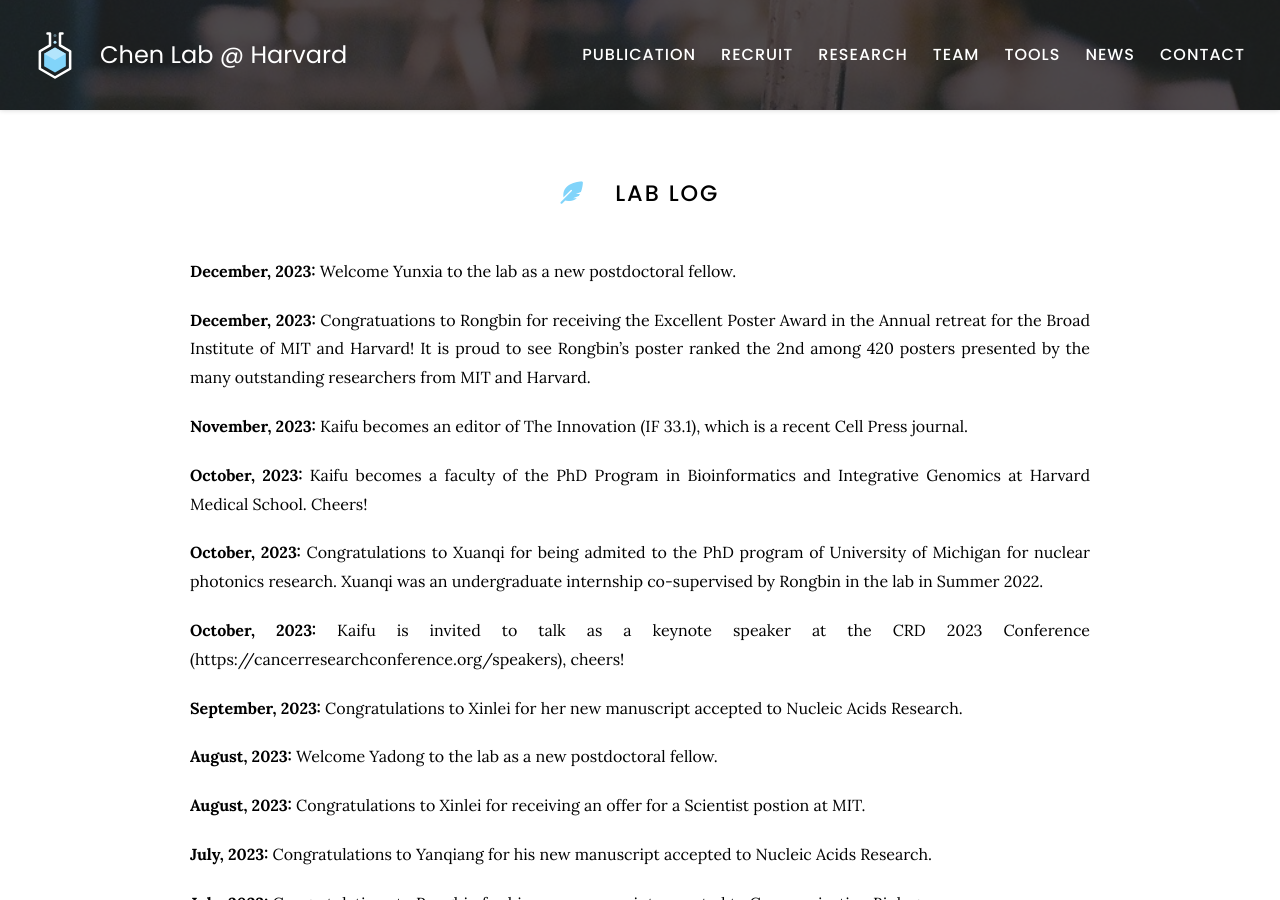
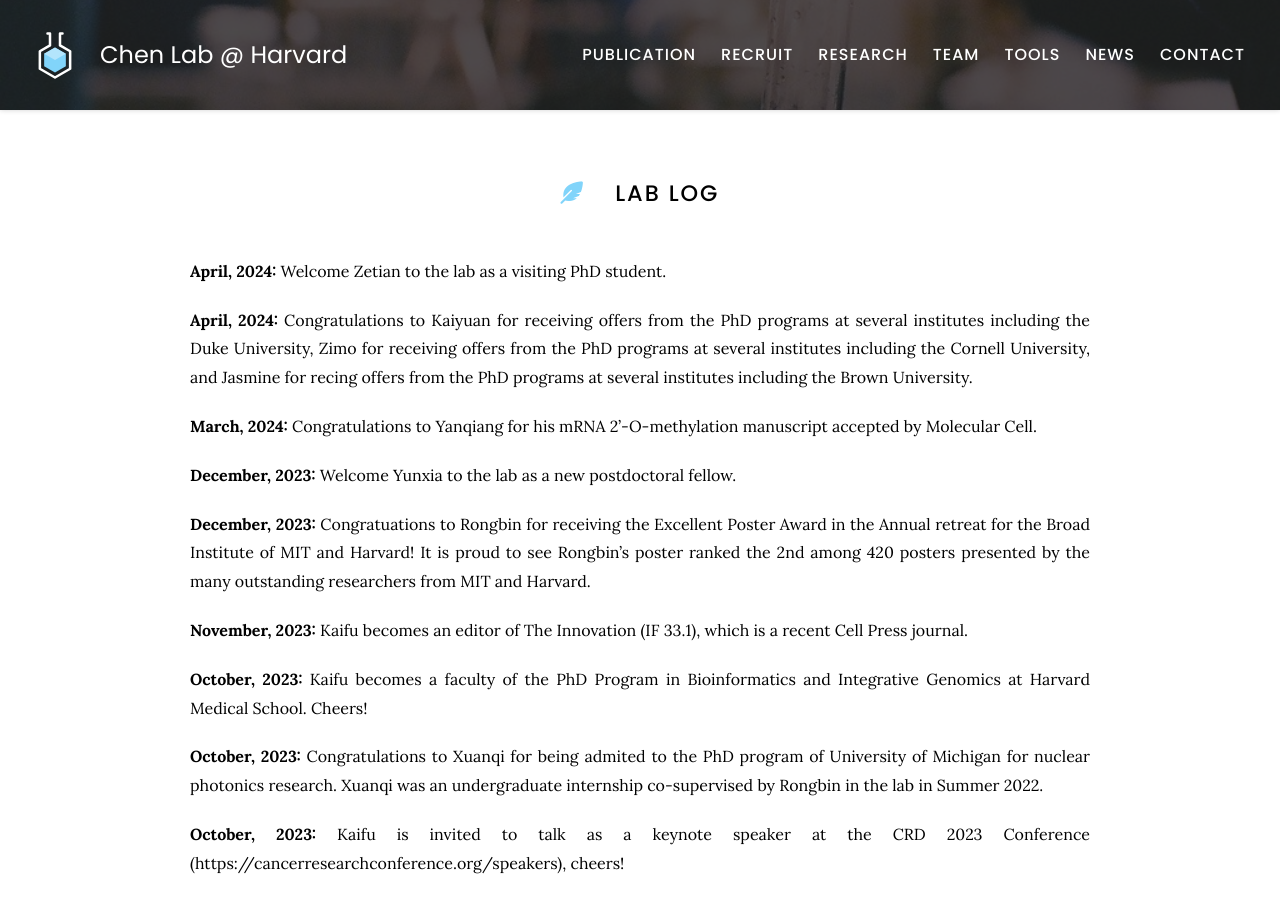
Before and after one commit to kaifuchenlab/kaifuchenlab.github.io, a Jekyll site: the page built from 7.news/index.md, in a window 1280 px wide and 900 px high. Built offline with Jekyll 4.4.1, drawn with Linux system fonts in a browser that asks for light colours.

Commit message:
Update index.md

```diff
--- a/7.news/index.md
+++ b/7.news/index.md
@@ -6,6 +6,15 @@ nav:
 ---
 
 # <i class="fas fa-feather-alt"></i> Lab log
+
+**April, 2024:**
+Welcome Zetian to the lab as a visiting PhD student.
+
+**April, 2024:**
+Congratulations to Kaiyuan for receiving offers from the PhD programs at several institutes including the Duke University, Zimo for receiving offers from the PhD programs at several institutes including the Cornell University, and Jasmine for recing offers from the PhD programs at several institutes including the Brown University.
+
+**March, 2024:**
+Congratulations to Yanqiang for his mRNA 2'-O-methylation manuscript accepted by Molecular Cell.
 
 **December, 2023:**
 Welcome Yunxia to the lab as a new postdoctoral fellow.
```
